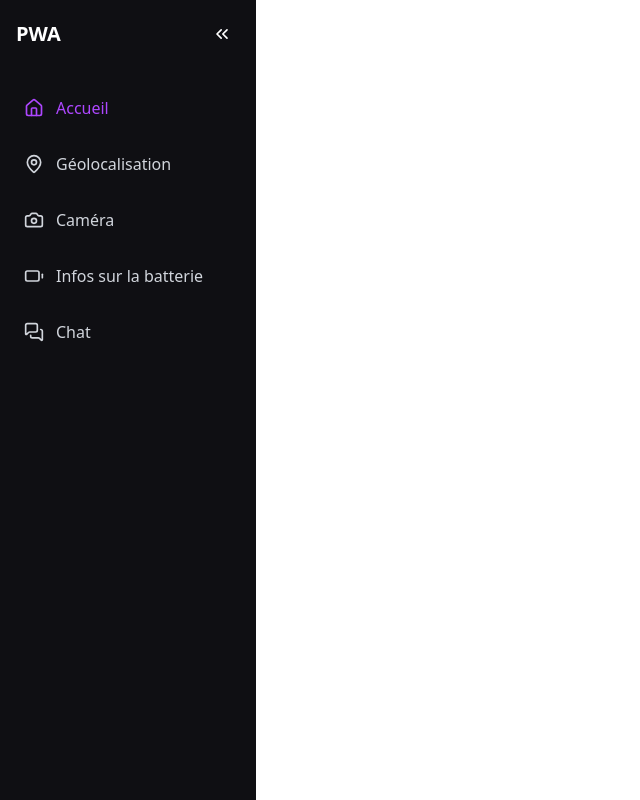
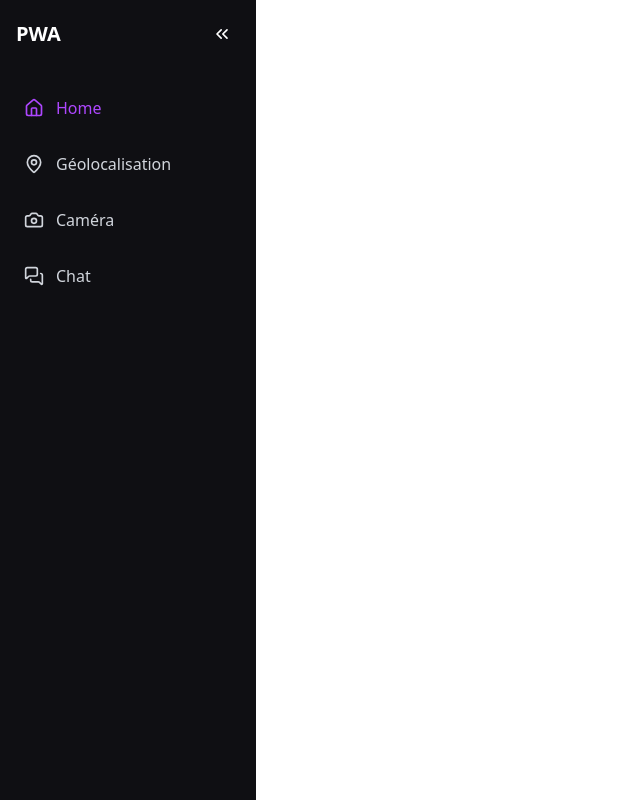
Before and after one commit to mrtbgau/PWA, a Vue app: page / in a window 1280 px wide. Shown: the whole page, without its empty margins (0-640 px from the left). Built offline with nearby package versions, Linux system fonts and the light colour scheme.

Commit message:
🐛 Fix chevrons

```diff
--- a/src/components/Sidebar.vue
+++ b/src/components/Sidebar.vue
@@ -1,24 +1,13 @@
 <template>
-  <div class="relative">
-    <!-- Toggle button when sidebar is closed -->
-    <button
-      v-if="isCollapsed"
-      @click="toggleSidebar"
-      class="fixed top-4 left-4 z-50 rounded-lg bg-[#0F0F13] p-2 transition-colors hover:bg-white/10"
-    >
-      <ChevronsRight class="h-5 w-5 text-white" />
-    </button>
-
-    <!-- Sidebar -->
   <nav
-      class="h-screen bg-[#0F0F13] text-white transition-all duration-300 ease-in-out"
+    class="flex h-screen flex-col bg-[#0F0F13] text-white transition-all duration-300 ease-in-out"
     :class="[isCollapsed ? 'w-16' : 'w-64']"
   >
     <!-- Header -->
-      <div class="flex items-center justify-between p-4">
+    <div class="flex items-center p-4">
       <h1
-          class="text-xl font-semibold transition-opacity duration-300"
-          :class="{ 'opacity-0': isCollapsed }"
+        class="mr-auto text-xl font-semibold transition-opacity duration-300"
+        :class="{ 'w-0 overflow-hidden opacity-0': isCollapsed }"
       >
         PWA
       </h1>
@@ -34,15 +23,16 @@
     </div>
 
     <!-- Navigation Links -->
-      <div class="space-y-2 px-3 py-4">
+    <div class="flex-grow space-y-2 px-3 py-4">
       <!-- Home -->
       <a
         href="#"
         class="flex items-center gap-3 rounded-lg p-3 text-purple-500 transition-colors hover:bg-white/5"
       >
         <Home class="h-5 w-5" />
-          <span :class="{ hidden: isCollapsed }">Accueil</span>
+        <span :class="{ hidden: isCollapsed }">Home</span>
       </a>
+
       <a
         href="/location"
         class="flex items-center gap-3 rounded-lg p-3 text-gray-300 transition-colors hover:bg-white/5"
@@ -50,6 +40,7 @@
         <MapPin class="h-5 w-5" />
         <span :class="{ hidden: isCollapsed }">Géolocalisation</span>
       </a>
+
       <a
         href="/camera"
         class="flex items-center gap-3 rounded-lg p-3 text-gray-300 transition-colors hover:bg-white/5"
@@ -57,13 +48,7 @@
         <Camera class="h-5 w-5" />
         <span :class="{ hidden: isCollapsed }">Caméra</span>
       </a>
-        <a
-          href="#"
-          class="flex items-center gap-3 rounded-lg p-3 text-gray-300 transition-colors hover:bg-white/5"
-        >
-          <Battery class="h-5 w-5" />
-          <span :class="{ hidden: isCollapsed }">Infos sur la batterie</span>
-        </a>
+
       <a
         href="#"
         class="flex items-center gap-3 rounded-lg p-3 text-gray-300 transition-colors hover:bg-white/5"
@@ -73,18 +58,21 @@
       </a>
     </div>
   </nav>
-  </div>
 </template>
 
 <script setup>
 import {
-  Battery,
+  Calendar,
   Camera,
+  ChevronDown,
   ChevronsLeft,
-  ChevronsRight,
   Home,
+  LayoutGrid,
+  ListTodo,
   MapPin,
   MessagesSquare,
+  Plus,
+  User,
 } from "lucide-vue-next";
 import { ref } from "vue";
 
```
Lines whose indentation alone changed are shown as unchanged.
